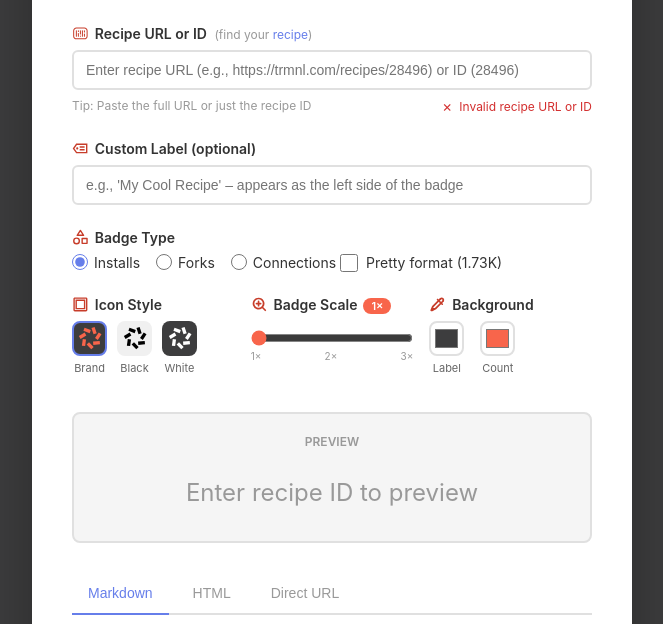
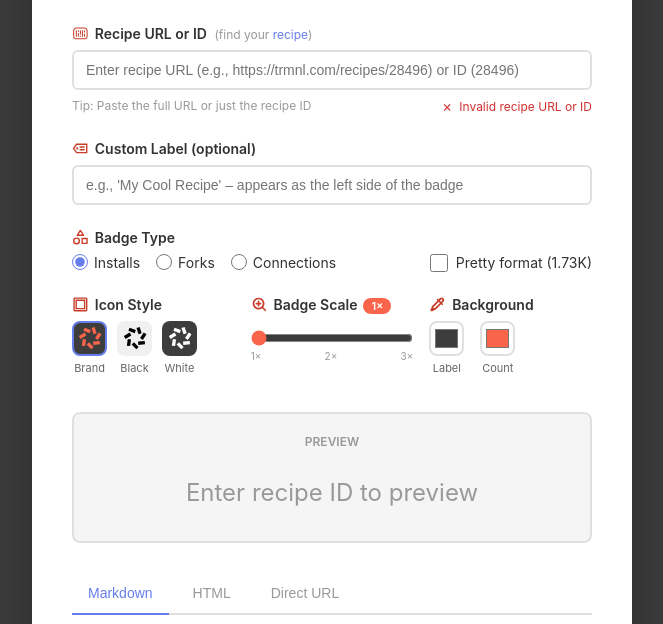
Before and after one commit to hossain-khan/trmnl-badges, a website: page index.html in a window 1280 px wide. Shown: the part 142-766 px from the top of the page, without its empty margins (308-971 px from the left). Drawn offline with Linux system fonts and the light colour scheme.

Commit message:
ui: make pretty format checkbox responsive, wraps to new row on mobile

```diff
--- a/index.html
+++ b/index.html
@@ -223,6 +223,19 @@
       .row .form-group {
         min-width: 140px;
         flex: 1;
+      }
+
+      .pretty-format-group {
+        display: flex;
+        flex-direction: column;
+        align-items: flex-end;
+      }
+
+      @media (max-width: 480px) {
+        .pretty-format-group {
+          flex-basis: 100%;
+          align-items: flex-start;
+        }
       }
 
       .checkbox-group {
@@ -932,7 +945,7 @@
             </div>
           </div>
 
-          <div class="form-group">
+          <div class="form-group pretty-format-group">
             <label>&nbsp;</label>
             <div class="checkbox-group">
               <input type="checkbox" id="prettyFormat" />
```
